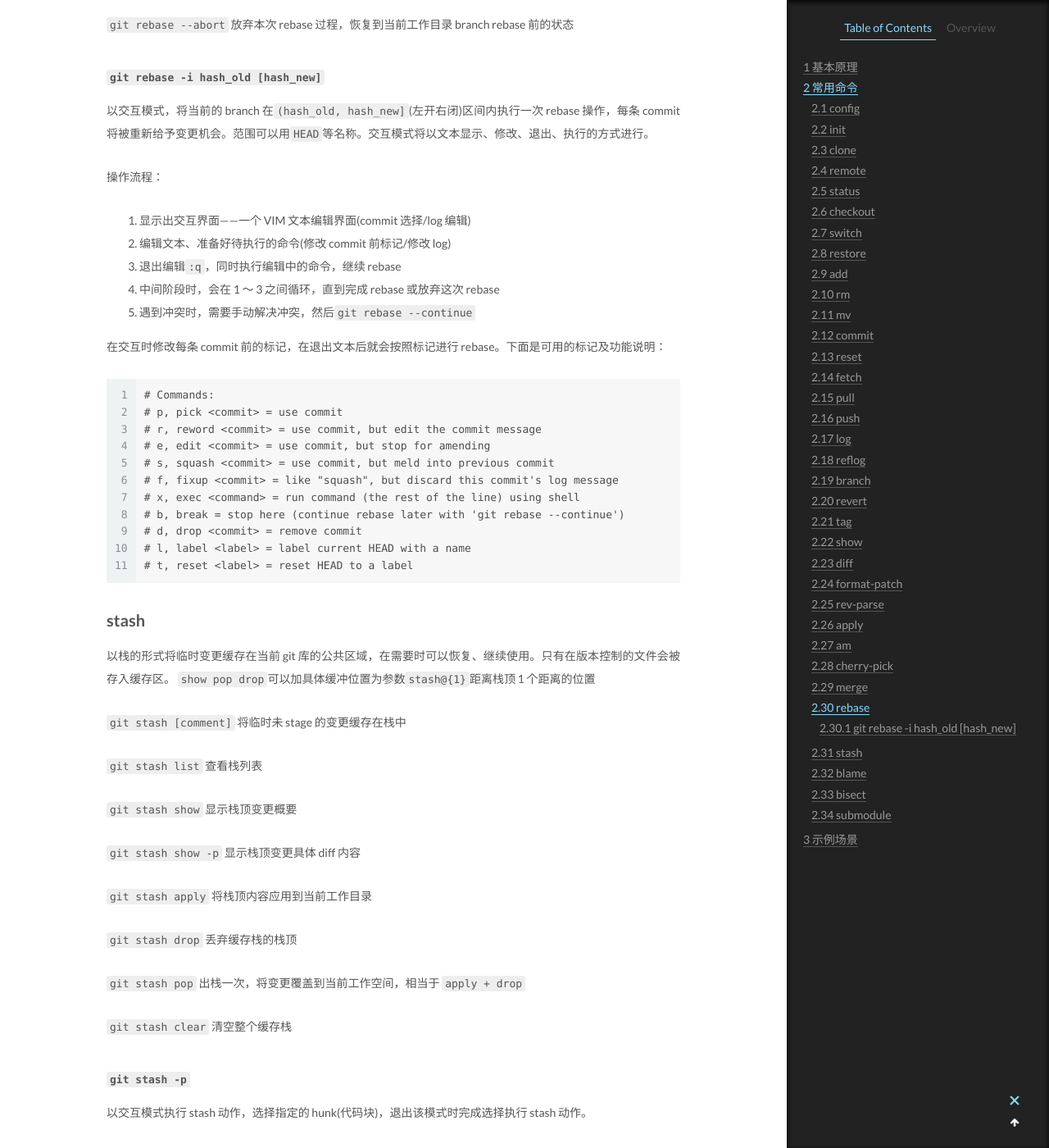
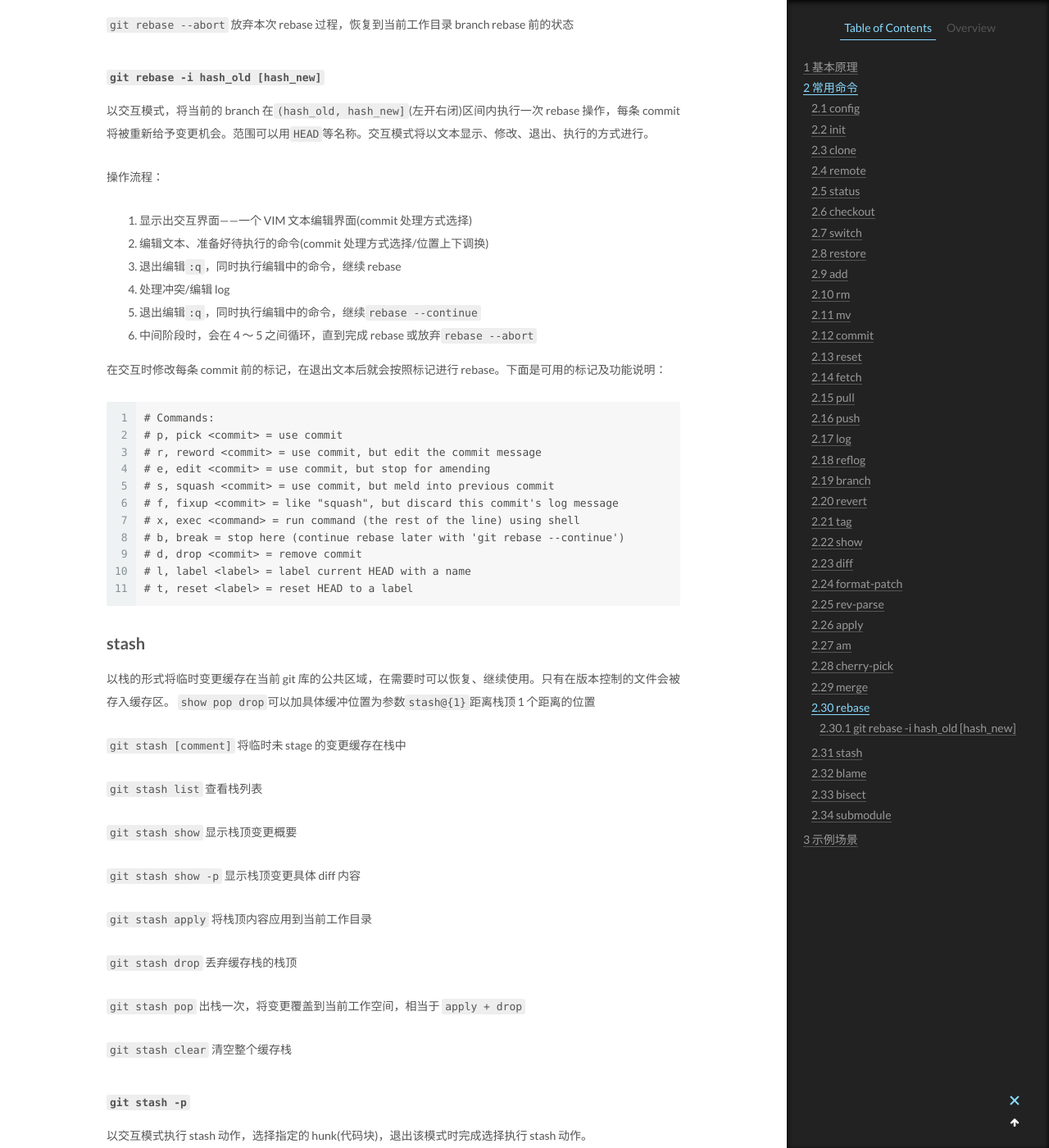
Before and after one commit to CodeHunter2006/CodeHunter2006.github.io, a Jekyll site: the page built from _posts/2019-10-02-Git_CMD.md, in a window 1280 px wide and 1400 px high, scrolled down 14555 px. Shown: the whole window at 82% size. Built offline with Jekyll 4.4.1, drawn with Linux system fonts in a browser that asks for light colours.

Commit message:
[doc] add contents.

```diff
--- a/_posts/2019-10-02-Git_CMD.md
+++ b/_posts/2019-10-02-Git_CMD.md
@@ -560,11 +560,12 @@ apply manager，批量执行 apply 动作，自动进行 commit。
 
 操作流程：
 
-1. 显示出交互界面——一个 VIM 文本编辑界面(commit 选择/log 编辑)
-2. 编辑文本、准备好待执行的命令(修改 commit 前标记/修改 log)
+1. 显示出交互界面——一个 VIM 文本编辑界面(commit 处理方式选择)
+2. 编辑文本、准备好待执行的命令(commit 处理方式选择/位置上下调换)
 3. 退出编辑`:q`，同时执行编辑中的命令，继续 rebase
-4. 中间阶段时，会在 1 ～ 3 之间循环，直到完成 rebase 或放弃这次 rebase
-5. 遇到冲突时，需要手动解决冲突，然后`git rebase --continue`
+4. 处理冲突/编辑 log
+5. 退出编辑`:q`，同时执行编辑中的命令，继续`rebase --continue`
+6. 中间阶段时，会在 4 ～ 5 之间循环，直到完成 rebase 或放弃`rebase --abort`
 
 在交互时修改每条 commit 前的标记，在退出文本后就会按照标记进行 rebase。下面是可用的标记及功能说明：
 
```
Also changed, not shown: _posts/2020-12-20-Algorithm_Tips.md (+1 -1 lines), _posts/2020-12-25-Algorithm_HashTable.md (added, +36 -0 lines).
